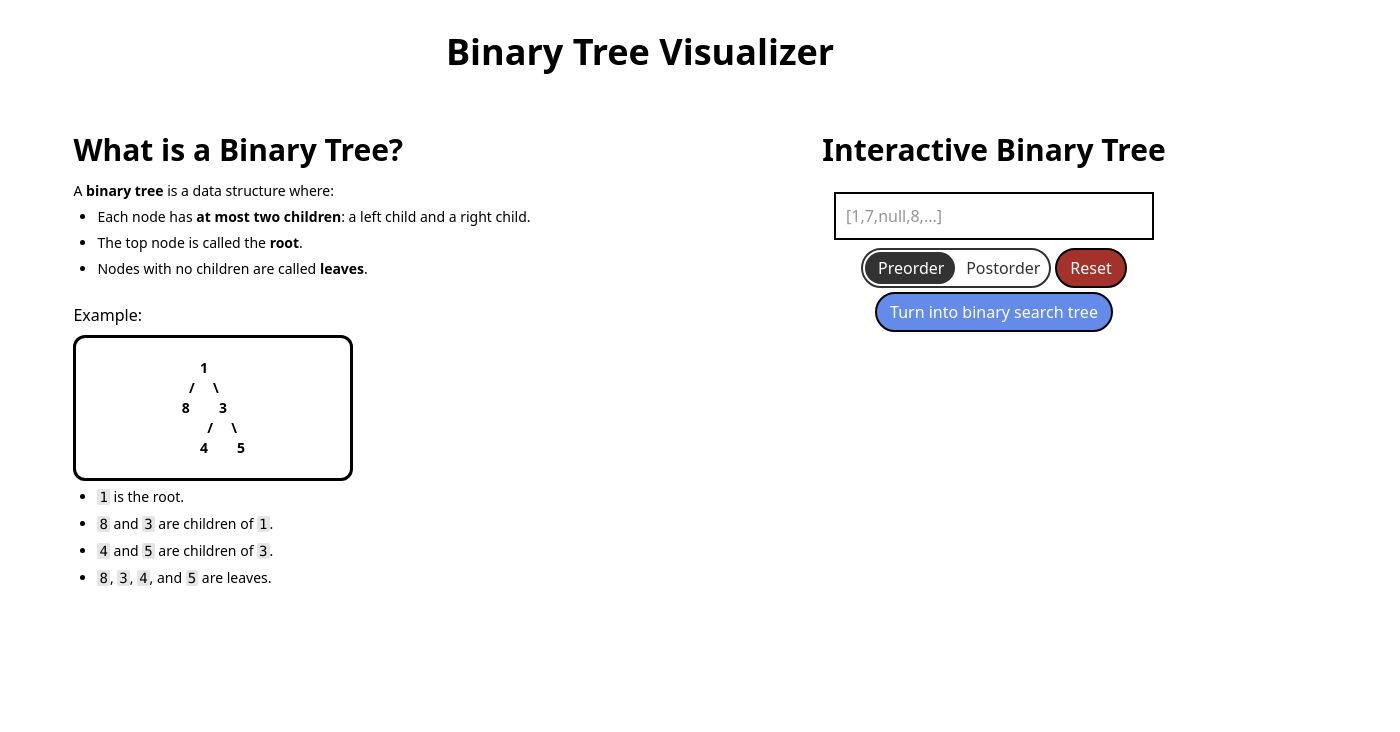
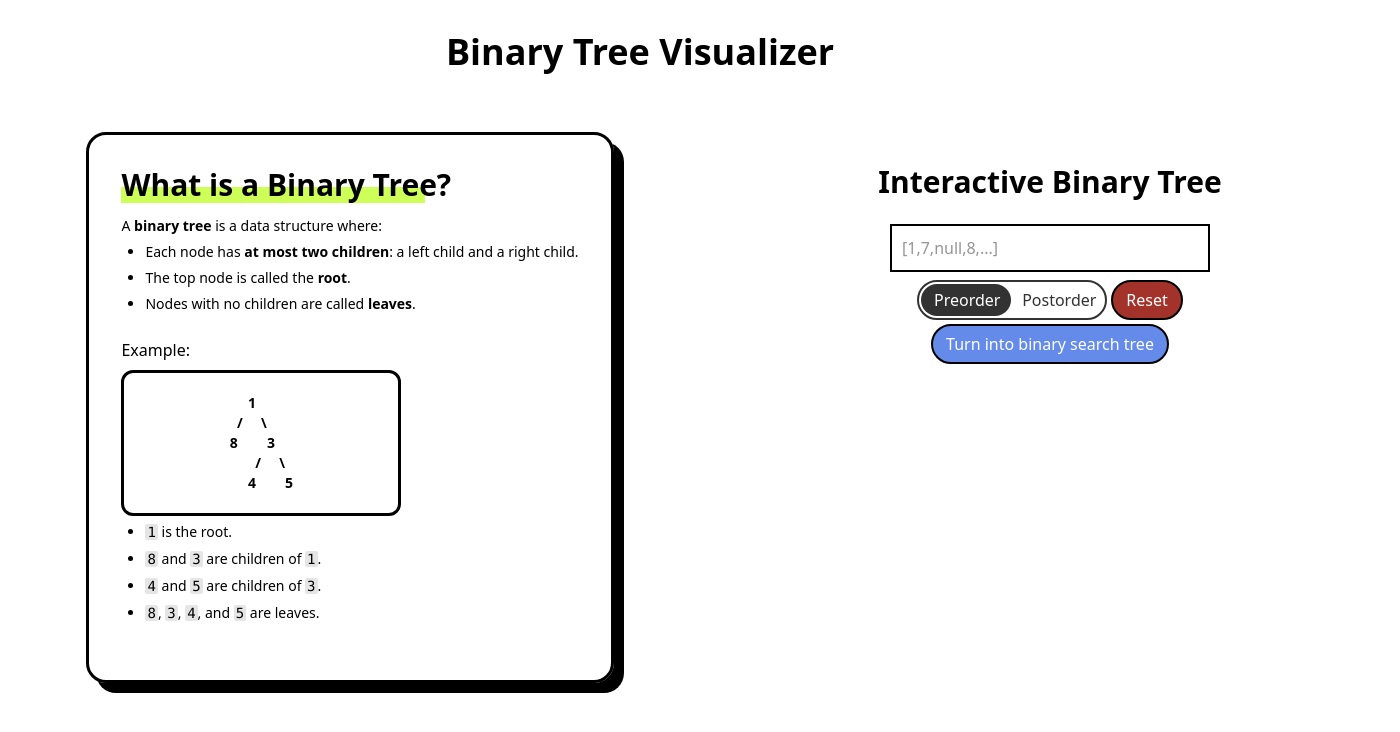
Before and after one commit to noanjrd/binarytree_playground, a React (Vite) app in the folder src/: page / in a window 1280 px wide. Shown: the top 732 px of the page, 1400 px wide, since content can reach past the window. Built offline with nearby package versions, Linux system fonts and the light colour scheme.

Commit message:
design edited

```diff
--- a/src/src/App.tsx
+++ b/src/src/App.tsx
@@ -67,10 +67,10 @@ function App() {
     setActionStarted("base")
   return (
     <>
-      <div className='flex flex-col w-full  items-center '>
-        <p className='text-4xl mb-15 font-bold mt-8  text-black'>Binary Tree Visualizer</p>
+      <div className='flex flex-col w-full   '>
+        <p className='text-4xl mb-8 lg:mb-15 font-bold mt-8 text-center text-black'>Binary Tree Visualizer</p>
         <div className='flex flex-col lg:flex-row justify-center w-full xl:w-350'>
-          <div className='  w-full flex flex-col items-center ml-4'>
+          <div className='  w-full flex flex-col items-center'>
             <Explainations actionStarted={actionStarted} />
             {/* <img src={bgtext} className='w-250 h-full ' /> */}
           </div>
--- a/src/src/components/Explainations.tsx
+++ b/src/src/components/Explainations.tsx
@@ -1,4 +1,5 @@
 import '../style/App.css'
+import '../style/Explainations.css'
 
 
 interface ExplainationsGroupProps {
@@ -8,29 +9,32 @@ interface ExplainationsGroupProps {
 export function Explainations({actionStarted} : ExplainationsGroupProps) {
     return (
         <>
-            <div className='overflow-y-auto h-full scrollbar-none '
+            <div className='card  px-8 py-8  overflow-y-auto h-full scrollbar-none '
                 style={{
                     scrollbarWidth: "none",   // Firefox
                     msOverflowStyle: "none"   // IE 10+
                 }}>
                 {actionStarted === "base" && (
                     <div className='mb-6 '>
-                        <p className='text-3xl text-left text-black font-semibold mb-3 '>What is a Binary Tree?</p>
-                        <p className='explain'>A <strong>binary tree</strong> is a data structure where:</p>
+                        <p className='relative text-3xl text-left text-black font-semibold mb-3 '>
+                            <span className="absolute left-0 bottom-0 w-76 h-4 bg-[#cdff58] -z-10 invisible sm:visible"></span>
+                            What is a Binary Tree?</p>
+
+                        <p className='explain-text'>A <strong>binary tree</strong> is a data structure where:</p>
                         <ul className="list-disc ml-6 mt-1">
-                            <li className='explain'>Each node has <strong>at most two children</strong>: a left child and a right child.</li>
-                            <li className='explain'>The top node is called the <strong>root</strong>.</li>
-                            <li className='explain'>Nodes with no children are called <strong>leaves</strong>.</li>
+                            <li className='explain-text'>Each node has <strong>at most two children</strong>: a left child and a right child.</li>
+                            <li className='explain-text'>The top node is called the <strong>root</strong>.</li>
+                            <li className='explain-text'>Nodes with no children are called <strong>leaves</strong>.</li>
                         </ul>
                         <p className='text-black text-left mt-6 font-medium mb-2 '>Example:</p>
                         <div className='border-3 border-black w-70 rounded-xl flex justify-center items-center'>
                             <p className='text-black text-sm  font-semibold text-left py-5 whitespace-pre-wrap'>     1<br />  /     \<br />8        3<br />       /     \<br />     4        5</p>
                         </div>
                         <ul className="list-disc ml-6 ">
-                            <li className='explain'><code className='bg-black/10 px-0.5 rounded-xs'>1</code> is the root.</li>
-                            <li className='explain'><code className='bg-black/10 px-0.5 rounded-xs'>8</code> and <code className='bg-black/10 px-0.5 rounded-xs'>3</code> are children of <code className='bg-black/10 px-0.5 rounded-xs'>1</code>.</li>
-                            <li className='explain'><code className='bg-black/10 px-0.5 rounded-xs'>4</code> and <code className='bg-black/10 px-0.5 rounded-xs'>5</code> are children of <code className='bg-black/10 px-0.5 rounded-xs'>3</code>.</li>
-                            <li className='explain'><code className='bg-black/10 px-0.5 rounded-xs'>8</code>, <code className='bg-black/10 px-0.5 rounded-xs'>3</code>, <code className='bg-black/10 px-0.5 rounded-xs'>4</code>, and <code className='bg-black/10 px-0.5 rounded-xs'>5</code> are leaves.</li>
+                            <li className='explain-text'><code className='bg-black/10 px-0.5 rounded-xs'>1</code> is the root.</li>
+                            <li className='explain-text'><code className='bg-black/10 px-0.5 rounded-xs'>8</code> and <code className='bg-black/10 px-0.5 rounded-xs'>3</code> are children of <code className='bg-black/10 px-0.5 rounded-xs'>1</code>.</li>
+                            <li className='explain-text'><code className='bg-black/10 px-0.5 rounded-xs'>4</code> and <code className='bg-black/10 px-0.5 rounded-xs'>5</code> are children of <code className='bg-black/10 px-0.5 rounded-xs'>3</code>.</li>
+                            <li className='explain-text'><code className='bg-black/10 px-0.5 rounded-xs'>8</code>, <code className='bg-black/10 px-0.5 rounded-xs'>3</code>, <code className='bg-black/10 px-0.5 rounded-xs'>4</code>, and <code className='bg-black/10 px-0.5 rounded-xs'>5</code> are leaves.</li>
                         </ul>
                     </div>
 
@@ -38,12 +42,12 @@ export function Explainations({actionStarted} : ExplainationsGroupProps) {
                 {/* { actionStarted === true && (
                 <div className=''>
                     <p className='text-3xl text-left text-black font-semibold mb-3 '>What is Preorder Traversal?</p>
-                    <p className='explain'><strong>Traversal</strong> is the process of visiting all nodes in a tree in a specific order.</p>
-                    <p className='explain'>Preorder traversal follows this rule:</p>
+                    <p className='explain-text'><strong>Traversal</strong> is the process of visiting all nodes in a tree in a specific order.</p>
+                    <p className='explain-text'>Preorder traversal follows this rule:</p>
                     <ul className="list-decimal ml-6 ">
-                        <li className='explain'><strong>Visit the root node</strong> first.</li>
-                        <li className='explain'><strong>Traverse the left subtree</strong> in preorder.</li>
-                        <li className='explain'><strong>Traverse the right subtree</strong> in preorder.</li>
+                        <li className='explain-text'><strong>Visit the root node</strong> first.</li>
+                        <li className='explain-text'><strong>Traverse the left subtree</strong> in preorder.</li>
+                        <li className='explain-text'><strong>Traverse the right subtree</strong> in preorder.</li>
 
                     </ul>
                 </div>
--- a/src/src/style/App.css
+++ b/src/src/style/App.css
@@ -41,14 +41,6 @@
   background-color: #4f7ce6;
 }
 
-.explain {
-  text-align: left;
-  color: black;
-  font-weight: 450;
-  margin-top: 5px;
-  font-size:14px;
-
-}
 
 .binarytree {
   scrollbar-width: none;
--- /dev/null
+++ b/src/src/style/Explainations.css
@@ -0,0 +1,26 @@
+@import "tailwindcss";
+
+
+.card {
+  border-width: 0;
+}
+
+@media (min-width: 640px) {
+  .card {
+      border-width: 3px;
+  border-color: black;
+  border-radius: 20px;
+  --tw-shadow: 10px 10px 0px var(--tw-shadow-color, rgba(0, 0, 0, 1));
+  box-shadow: var(--tw-inset-shadow), var(--tw-inset-ring-shadow), var(--tw-ring-offset-shadow), var(--tw-ring-shadow), var(--tw-shadow);
+
+  }
+}
+
+.explain-text {
+  text-align: left;
+  color: black;
+  font-weight: 450;
+  margin-top: 5px;
+  font-size:14px;
+
+}
```
